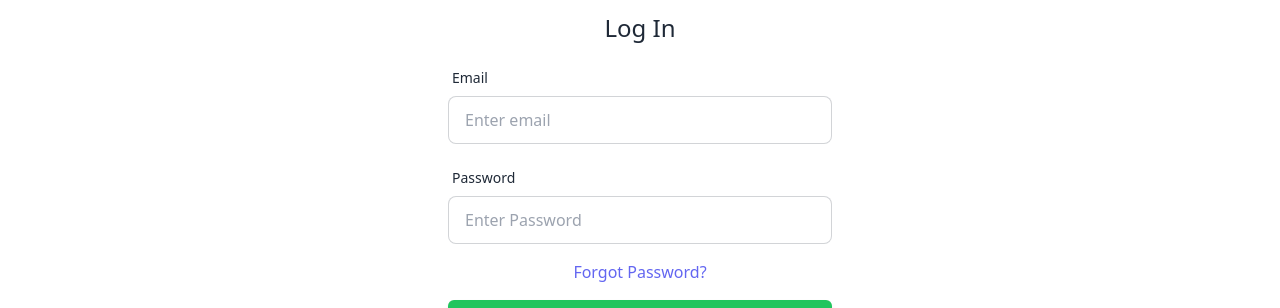
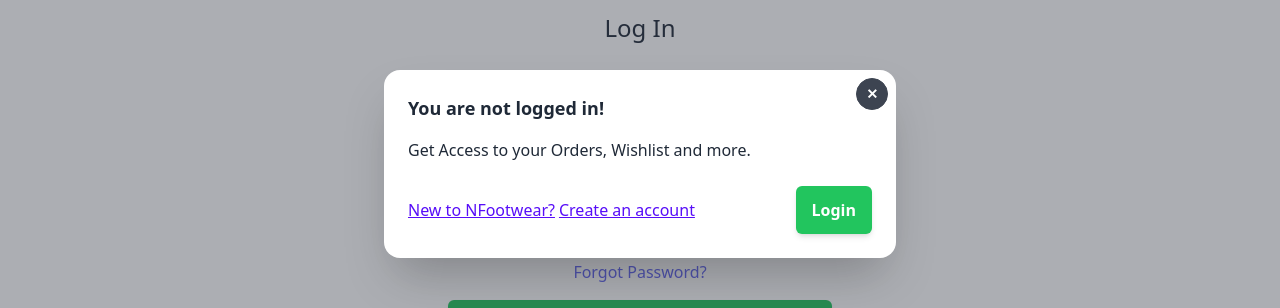
Before and after one commit to SrijanDas/Next-Footwear, a Next.js app: page /login in a window 1280 px wide. Shown: the part 236-544 px from the top of the page. Built offline with nearby package versions, Linux system fonts and the light colour scheme; no server answers.

Commit message:
fixed login modal showing even if the user is logged in bug and now user can't scroll when login modal or drawer is open

```diff
--- a/src/layout/LoginModal.js
+++ b/src/layout/LoginModal.js
@@ -2,44 +2,45 @@ import Link from "next/link";
 import { useRouter } from "next/router";
 import React from "react";
 
-function LoginModal() {
+function LoginModal({ isOpen, closeModal }) {
   const router = useRouter();
+
   return (
     <>
-      <label
+      {/* <label
         id="login-modal-btn"
         htmlFor="login-modal"
         // className="btn modal-button"
       ></label>
 
-      <input type="checkbox" id="login-modal" className="modal-toggle" />
-      <div className="modal">
+      <input type="checkbox" id="login-modal" className="modal-toggle" /> */}
+      <div className={`modal ${isOpen && "modal-open"}`}>
         <div className="modal-box relative">
           <label
-            id="login-modal-close"
-            htmlFor="login-modal"
+            onClick={closeModal}
             className="btn btn-sm btn-circle absolute right-2 top-2"
           >
             ✕
           </label>
           <h3 className="text-lg font-bold">You are not logged in!</h3>
           <p className="py-4">Get Access to your Orders, Wishlist and more.</p>
-          <div className="modal-action items-center justify-between mt-2">
+          <div className="modal-action items-center justify-between mt-2 gap-2">
             <button
               onClick={() => {
                 router.replace("/signup");
-                document.getElementById("login-modal").checked = false;
+                closeModal();
               }}
               htmlFor="login-modal"
-              className="btn-link"
+              className="btn-link flex flex-col md:flex-row md:gap-1"
             >
-              New to NFootwear? Create an account
+              <span>New to NFootwear?</span>
+              <span>Create an account</span>
             </button>
 
             <button
               onClick={() => {
                 router.replace("/login");
-                document.getElementById("login-modal").checked = false;
+                closeModal();
               }}
               htmlFor="login-modal"
               className="btn btn-green"
--- a/src/layout/index.js
+++ b/src/layout/index.js
@@ -9,12 +9,12 @@ import Header from "./Header";
 import Loader from "../components/Loader";
 import NextNProgress from "nextjs-progressbar";
 import LoginModal from "./LoginModal";
+import { useRef } from "react";
 
 function Layout({ title, content, children }) {
   const isLoading = useSelector((state) => state.auth.loading);
   const isAuthenticated = useSelector((state) => state.auth.isAuthenticated);
   const { totalItems } = useSelector((state) => state.cart);
-
   // drawer state
   const [drawerOpen, setDrawerOpen] = useState(false);
   const toggleDrawer = () => {
@@ -23,12 +23,28 @@ function Layout({ title, content, children }) {
 
   const dispatch = useDispatch();
 
+  // login modal state
+  const [loginModalOpen, setLoginModalOpen] = useState(false);
+  const closeLoginModal = () => {
+    setLoginModalOpen(false);
+  };
   useEffect(() => {
-    const timer = setTimeout(() => {
-      document.getElementById("login-modal-btn").click();
-    }, 10000);
-    return () => clearTimeout(timer);
-  }, []);
+    if (!isAuthenticated) {
+      const timer = setTimeout(() => {
+        setLoginModalOpen(true);
+      }, 5000);
+      return () => clearTimeout(timer);
+    }
+  }, [isAuthenticated]);
+
+  // prevents user from scrolling when login modal or drawer is open
+  useEffect(() => {
+    if (drawerOpen || loginModalOpen) {
+      document.body.style.overflow = "hidden";
+    } else if (!drawerOpen || !loginModalOpen) {
+      document.body.style.overflow = "auto";
+    }
+  }, [drawerOpen, loginModalOpen]);
 
   useEffect(() => {
     if (dispatch && dispatch !== null && dispatch !== undefined) {
@@ -72,7 +88,7 @@ function Layout({ title, content, children }) {
             {children}
             <Footer />
           </div>
-          <LoginModal />
+          <LoginModal isOpen={loginModalOpen} closeModal={closeLoginModal} />
         </>
       )}
     </>
```
